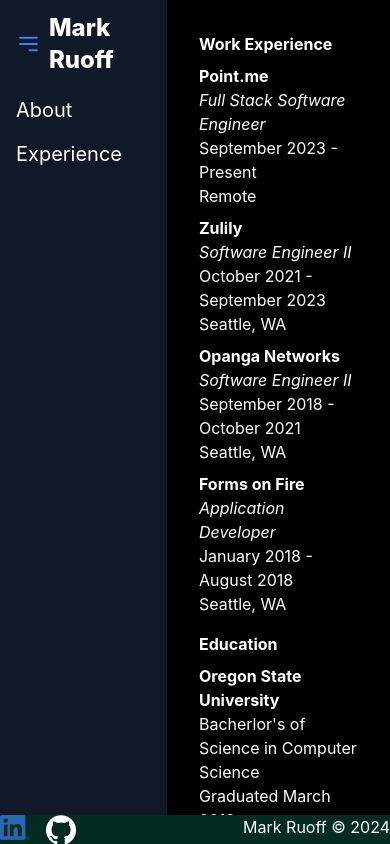
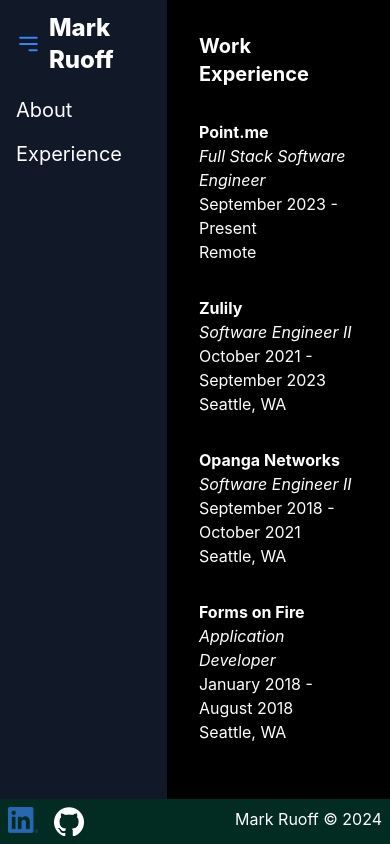
Before and after one commit to mrkruoff/personal_site, a React (Create React App) app: page / in a window 390 px wide. Both pictures are taken after a click on the element "Experience". Shown: the top 844 px of the page. Built offline with nearby package versions, Linux system fonts and the light colour scheme.

Commit message:
Fixes up mobile formatting
Still have broken test needs to be addressed currently commented out

```diff
--- a/src/App.js
+++ b/src/App.js
@@ -2,14 +2,18 @@
 import Body from "./components/body";
 import { useState } from "react";
 import Sidebar from "./components/sidebar";
+import Footer from "./components/footer";
 
 const App = () => {
   const [page, setPage] = useState("about");
   return (
-    <div data-testid="page" className="flex md:h-screen bg-black">
-      <Sidebar setPage={setPage} />
-      <Body page={page} />
-    </div>
+    <>
+      <div data-testid="page" className="flex md:h-screen bg-black">
+        <Sidebar setPage={setPage} />
+        <Body page={page} />
+      </div>
+      <Footer />
+    </>
   );
 };
 
--- a/src/components/body.jsx
+++ b/src/components/body.jsx
@@ -1,13 +1,11 @@
 import Experience from "./experience";
 import About from "./about";
-import Footer from "./footer";
 
 function Body({ page }) {
   return (
     <div data-testid="body" className="p-4 md:h-full text-white w-5/6">
       {page === "about" && <About />}
       {page === "experience" && <Experience />}
-      <Footer />
     </div>
   );
 }
--- a/src/components/education.jsx
+++ b/src/components/education.jsx
@@ -1,10 +1,10 @@
 const Education = () => {
   return (
     <div className="space-y-2">
-      <h1 className="md:text-2xl">
+      <h1 className=" text-xl md:text-2xl">
         <strong>Education</strong>
       </h1>
-      <div className="md:text-xl">
+      <div className="text-l md:text-xl">
         <h3>
           <strong>Oregon State University</strong>
         </h3>
--- a/src/components/experience.jsx
+++ b/src/components/experience.jsx
@@ -4,7 +4,7 @@
 function Experience() {
   return (
     <div datatest-id="experience-component" className="flex justify-center">
-      <div className="flex flex-col  mt-4 m-4 ">
+      <div className="flex flex-col space-y-20 mt-4 m-4 ">
         <div className="w-full">
           <WorkExperience />
         </div>
--- a/src/components/experienceCard.jsx
+++ b/src/components/experienceCard.jsx
@@ -1,6 +1,6 @@
 const ExperienceCard = ({ company, position, duration, location }) => {
   return (
-    <div className="md:text-xl">
+    <div className="text-l md:text-xl">
       <h3>
         <strong>{company}</strong>
       </h3>
--- a/src/components/footer.jsx
+++ b/src/components/footer.jsx
@@ -6,7 +6,7 @@
   return (
     <footer
       data-testid="footer-component"
-      className="absolute flex flex-row justify-between inset-x-0 bottom-0 bg-emerald-950  md:p-4"
+      className="absolute flex flex-row justify-between  sticky inset-x-0  bottom-0 bg-emerald-950  p-2 md:p-4"
     >
       {" "}
       <Connenctions />
--- a/src/components/workExperience.jsx
+++ b/src/components/workExperience.jsx
@@ -2,8 +2,8 @@
 
 const workExperience = () => {
   return (
-    <div className="flex flex-col space-y-2">
-      <h1 className="md:text-2xl">
+    <div className="flex flex-col space-y-8">
+      <h1 className="text-xl md:text-2xl">
         <strong>Work Experience</strong>
       </h1>
       <ExperienceCard
```
Also changed, not shown: 2 other files (tests, documents, lock files or other folders).
